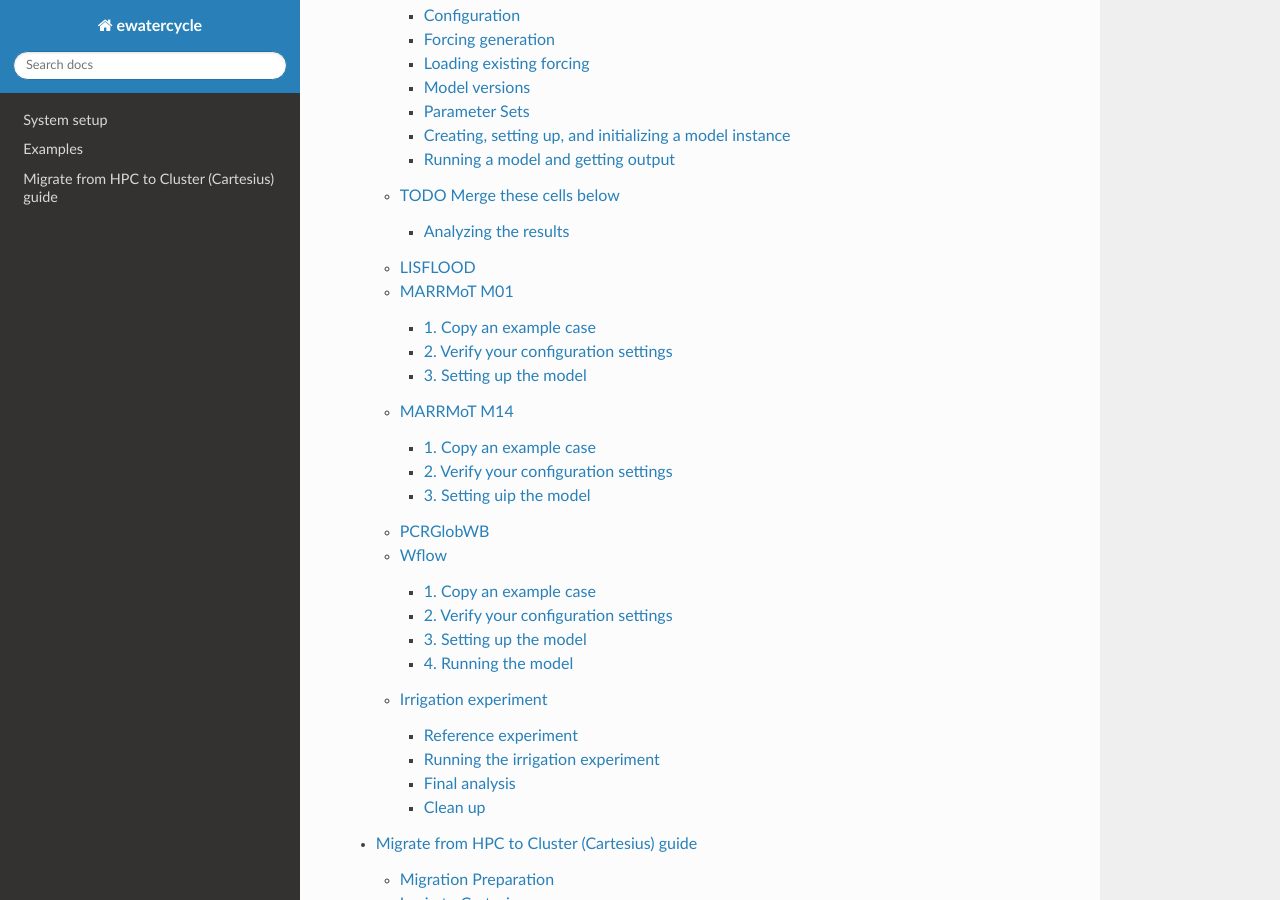
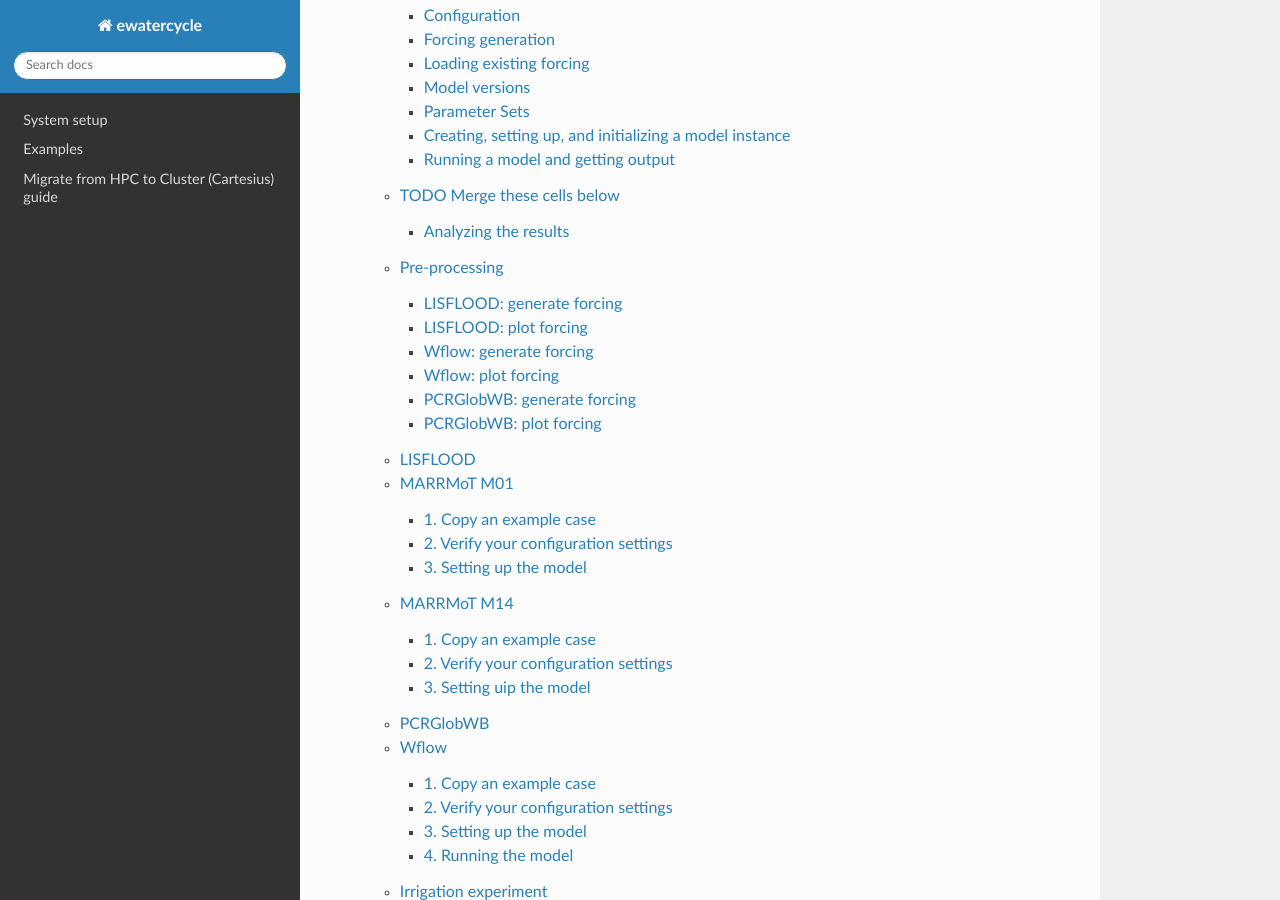
Before and after one commit to eWaterCycle/ewatercycle, a Sphinx documentation site: the page built from docs/index.rst, in a window 1280 px wide and 900 px high, scrolled down 2228 px. Built offline with Sphinx 7.4.7 and the Read the Docs theme 2.0.0, drawn with Linux system fonts in a browser that asks for light colours; pages that are not in the unit, such as notebooks, are missing from menus; some of the changed lines change nothing that is shown.

Commit message:
rename preprocessing notebook in example rst file

```diff
--- a/docs/examples.rst
+++ b/docs/examples.rst
@@ -5,7 +5,7 @@
 .. toctree::
 
   Platform tutorial <examples/ewatercycle_api_notebook.ipynb>
-  Pre-processing <examples/preprocessing.ipynb>
+  Pre-processing <examples/generate_forcing.ipynb>
   LISFLOOD <examples/lisflood.ipynb>
   MARRMoT M01 <examples/MarrmotM01.ipynb>
   MARRMoT M14 <examples/MarrmotM14.ipynb>
```
